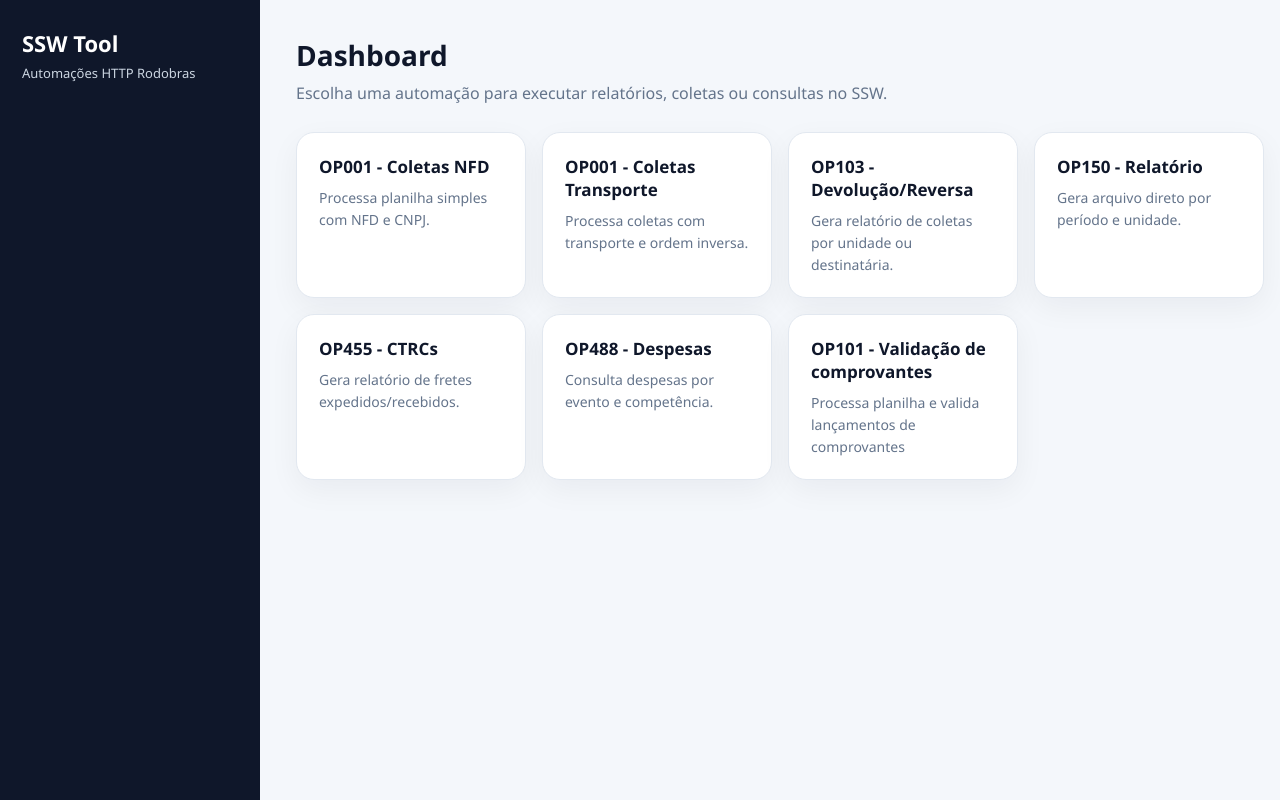
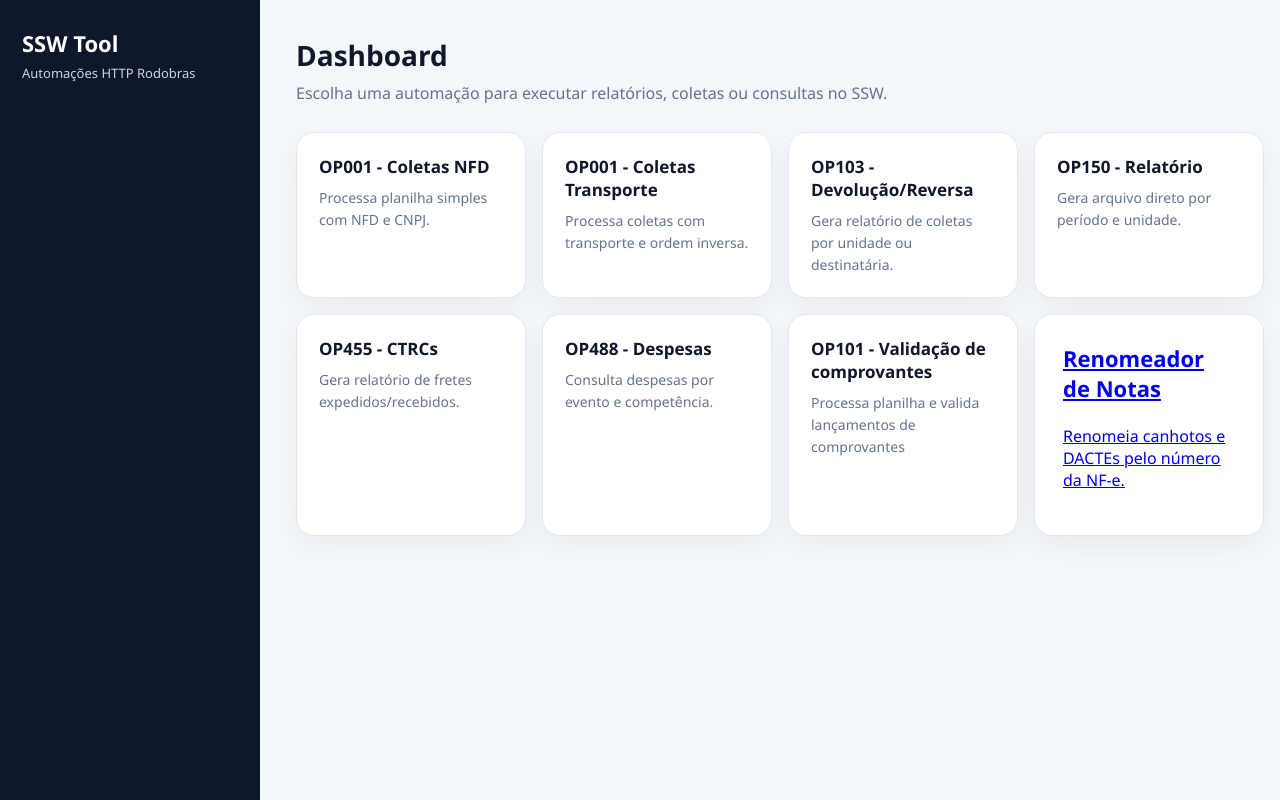
Before and after one commit to Souza041/ssw_tool, a FastAPI app: template web/templates/index.html in a window 1280 px wide. Run offline with FastAPI, Linux system fonts and the light colour scheme; the template is opened without the code that fills it, so the values that code supplies are empty.

Commit message:
Add other things

```diff
--- a/web/templates/index.html
+++ b/web/templates/index.html
@@ -41,5 +41,10 @@
         <strong>OP101 - Validação de comprovantes</strong>
         <span>Processa planilha e valida lançamentos de comprovantes</span>
     </a>
+
+    <a class="card" href="/renomeador">
+        <h3>Renomeador de Notas</h3>
+        <p>Renomeia canhotos e DACTEs pelo número da NF-e.</p>
+    </a>
 </div>
 {% endblock %}
--- a/web/templates/renomeador.html
+++ b/web/templates/renomeador.html
@@ -90,7 +90,7 @@
         <button type="submit">Renomear arquivos</button>
     </form>
 
-    <a class="back" href="/">Voltar ao início</a>
+    <a class="back" href="/renomeador">Limpar tela</a>
 </div>
 </body>
 </html>
```
